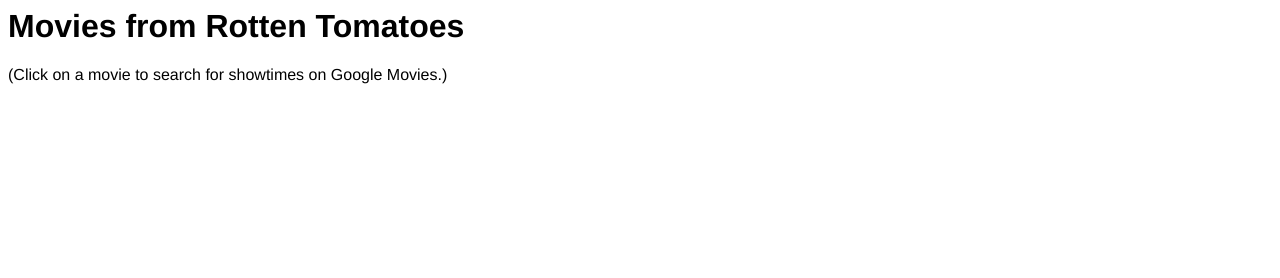
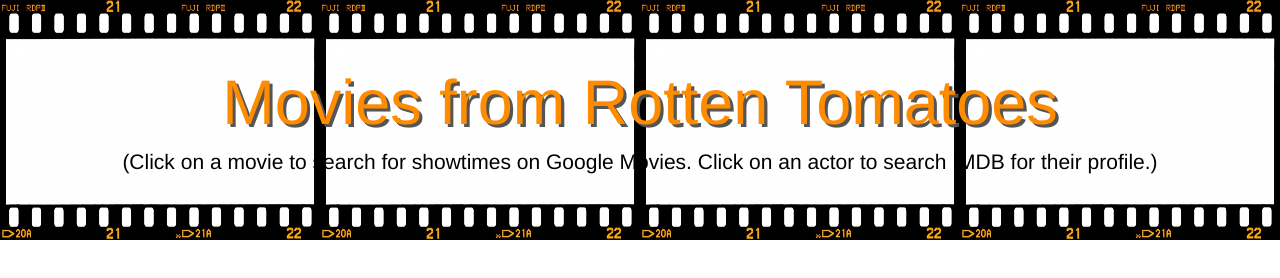
Before and after one commit to linkalis/library-juice-academy-d3js, a plain HTML site: page rotten-tomatoes-d3-tree-round.html in a window 1280 px wide. Drawn offline with nearby package versions, Linux system fonts and the light colour scheme.

Commit message:
Tweaking rotten-tomatoes-round to have fancier header stylings so it can stand alone

```diff
--- a/rotten-tomatoes-d3-tree-round.html
+++ b/rotten-tomatoes-d3-tree-round.html
@@ -1,9 +1,35 @@
 <head>
+  <title>Movies from Rotten Tomatoes</title>
+
+  <meta name="viewport" content="width=device-width, initial-scale=1">
 
   <script src="http://d3js.org/d3.v3.min.js" charset="utf-8"></script>
   <script src="http://code.jquery.com/jquery-2.1.3.min.js"></script>
 
+  <link rel="stylesheet" type="text/css" href="//maxcdn.bootstrapcdn.com/bootstrap/3.3.2/css/bootstrap.min.css" />
+
   <style>
+
+    .jumbotron {
+      margin-bottom: 0px;
+      background-image: url(film.jpg);
+      background-color: rgba(0,0,0,0.6);
+      /*background-position: 0% 25%;*/
+      background-size: 25% 100%;
+      background-repeat: x-repeat;
+    }
+
+    .jumbotron h1 {
+      color: darkorange;
+      text-shadow: 0.05em 0.05em #555;
+      text-align: center;
+    }
+
+    .jumbotron p {
+      color: black;
+      text-shadow: none;
+      text-align: center;
+    }
 
     body {
       font-family: 'Helvetica', sans-serif;
@@ -34,11 +60,16 @@
 </head>
 
 <body>
+  <div id="container">
 
+    <div class="jumbotron">
       <h1>Movies from Rotten Tomatoes</h1>
-  <p>(Click on a movie to search for showtimes on Google Movies.)</p>
+      <p>(Click on a movie to search for showtimes on Google Movies. Click on an actor to search IMDB for their profile.)</p>
+    </div>
 
-  <div id="d3chart"></div>
+    <div id="d3chart" class="row"></div>
+
+  </div>
 
 <script>
 
@@ -112,7 +143,9 @@
     .attr("r", function(d) { return d.depth == 1 ? 27 : 5 ; })
     .on('click', function(d) {
       if (d.depth == 1) {
-        window.location.href = 'http://www.google.com/movies?near=55404&hl=en&q=' + d.name;
+        window.open('http://www.google.com/movies?near=55404&hl=en&q=' + d.name);
+      } else if (d.depth == 2){
+        window.open('http://www.imdb.com/find?ref_=nv_sr_fn&q=' + d.name + '&s=all');
       } else {
         //window.location.href = 'http://www.google.com/movies';
       }
```
Also changed, not shown: film.jpg (added). Lines whose indentation alone changed are shown as unchanged.
